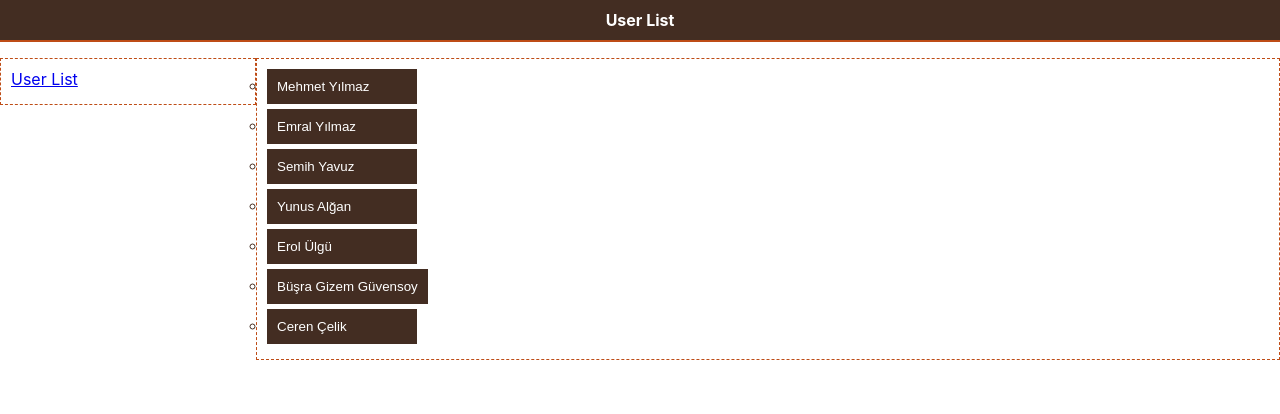
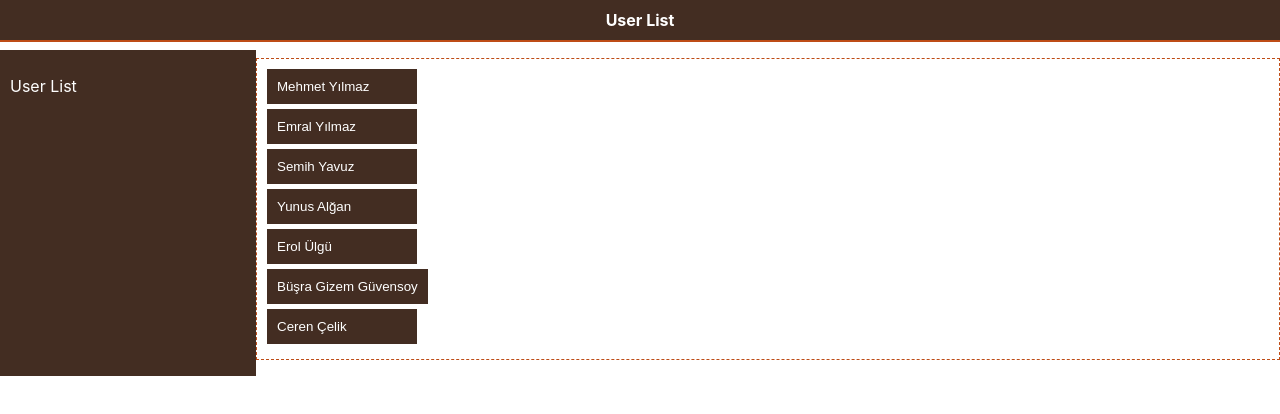
Before and after one commit to mehmetyilmaz001/reactjs-edu-first-screen, a React (Create React App) app: page / in a window 1280 px wide. Shown: the top 414 px of the page. Built offline with nearby package versions, Linux system fonts and the light colour scheme.

Commit message:
Sidebar style change

```diff
--- a/src/app.scss
+++ b/src/app.scss
@@ -49,6 +49,15 @@ ul{
 
     .sidebar{
         flex: 2;
+        margin-top: 8px;
+        background-color: $header-bg-color;
+        ul{
+            border: none;
+            a {
+                color: white;
+                text-decoration: none;
+            }
+        }
     }
 
     .content{
```
